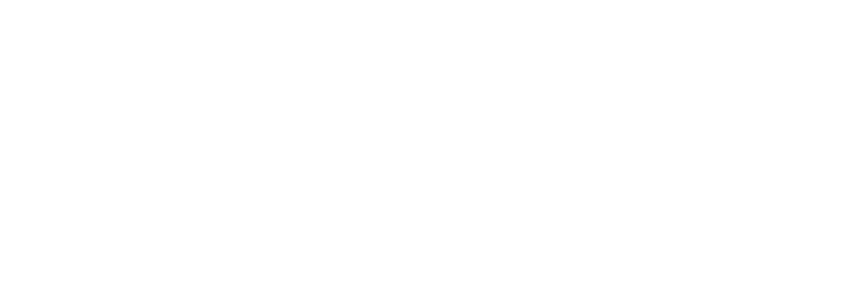
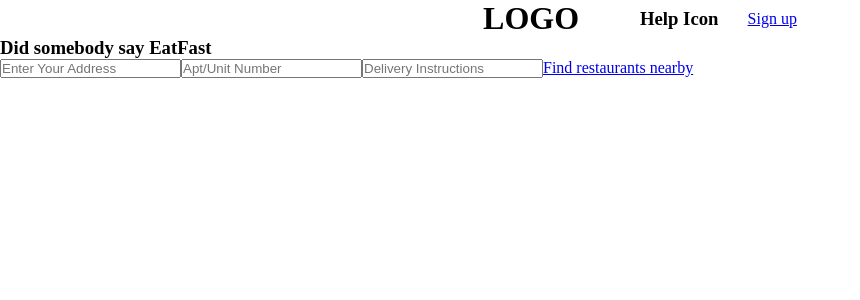
Before and after one commit to Cameron-Ord/foodie, a Vue app: page / in a window 1280 px wide. Shown: the top 300 px of the page, without its empty margins (0-860 px from the left). Built offline with nearby package versions, Linux system fonts and the light colour scheme.

Commit message:
working on signup page

```diff
--- a/src/App.vue
+++ b/src/App.vue
@@ -7,4 +7,10 @@
 
 <style>
 
+*{
+
+  padding: 0px;
+  margin: 0px;
+}
+
 </style>
--- /dev/null
+++ b/src/components/PageFooter.vue
@@ -0,0 +1,15 @@
+<template>
+    <div>
+
+    </div>
+</template>
+
+<script>
+    export default {
+
+    }
+</script>
+
+<style scoped>
+
+</style>
--- /dev/null
+++ b/src/components/PageHeader.vue
@@ -0,0 +1,66 @@
+<template>
+    <div class="header_parent">
+        <header class="page_header">
+
+            <span class="header_span">
+
+                <h1>LOGO</h1>
+
+                <div class="hero_div">
+
+
+                <h3>Help Icon</h3>
+
+                <router-link to="/ClientSignup">Sign up</router-link>
+
+            </div>
+            </span>
+
+        </header>
+    </div>
+</template>
+
+<script>
+    export default {
+
+    }
+</script>
+
+<style scoped>
+
+.page_header{
+
+    display: grid;
+
+    grid-template-columns: repeat(auto-fit, minmax(250px, 1fr));
+
+    justify-items: center;
+
+    align-items: center;
+
+}
+.page_header>.header_span{
+
+    display: grid;
+
+    grid-template-columns: 1fr 1fr;
+
+    justify-items: start;
+
+    align-items: center;
+}
+
+.page_header>.header_span>.hero_div{
+
+
+    display: grid;
+
+    grid-template-columns: 1fr 1fr;
+
+    justify-items: end;
+
+    align-items: center;
+
+}
+
+</style>
--- a/src/views/ClientSignup.vue
+++ b/src/views/ClientSignup.vue
@@ -1,15 +1,46 @@
 <template>
     <div>
+        <page-header></page-header>
+
+        <main>
+
+            <section>
+                <article>
+
+                    <span>
+
+                        <h1>Your Information</h1>
+
+                        <input type="value">
+                        <input type="value">
+                        <input type="value">
+                        <input type="value">
+                        <input type="value">
+                        <input type="value">
+
+
+
+                    </span>
+                </article>
+            </section>
+
+        </main>
 
     </div>
 </template>
 
 <script>
+import PageHeader from '@/components/PageHeader.vue';
     export default {
+        components:{
 
+            PageHeader
+
+
+        }
     }
 </script>
 
-<style lang="less" scoped>
+<style scoped>
 
 </style>
--- a/src/views/LandingPage.vue
+++ b/src/views/LandingPage.vue
@@ -1,12 +1,57 @@
 <template>
-    <div>
+    <div class="landing_parent">
+
+        <page-header></page-header>
+
+        <main>
+            <section>
+
+                <article>
+
+                    <div>
+
+                        <h1>Did somebody say EatFast</h1>
+
+                    </div>
+
+                    <span>
+
+
+                        <input placeholder="Enter Your Address" type="text">
+
+                        <input placeholder="Apt/Unit Number" type="text">
+
+                        <input placeholder="Delivery Instructions" type="text">
+
+                        <router-link to="/OrderPage">Find restaurants nearby</router-link>
+
+
+                    </span>
+
+
+                </article>
+
+            </section>
+        </main>
+
+        <page-footer></page-footer>
+
 
     </div>
 </template>
 
 <script>
+
+import PageHeader from '@/components/PageHeader.vue';
+import PageFooter from '@/components/PageFooter.vue';
+
     export default {
 
+        components:{
+
+            PageHeader,
+            PageFooter
+        }
     }
 </script>
 
```
Also changed, not shown: src/assets/menu-icon.svg (added).
